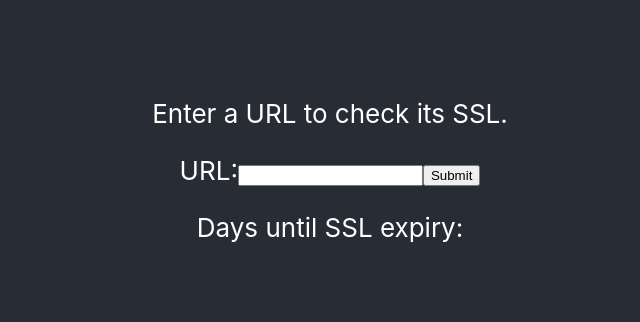
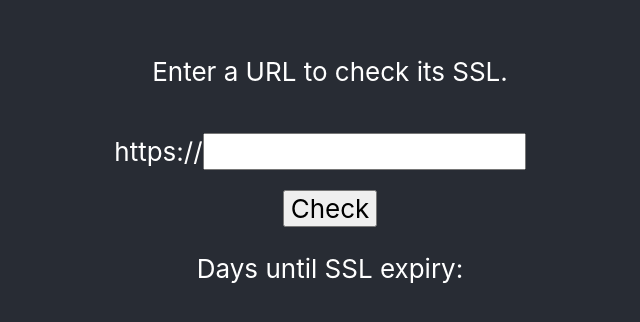
Before and after one commit to discopatrick/check-my-ssl, a React (Create React App) app in the folder frontend/: page / in a window 1280 px wide. Shown: the part 230-552 px from the top of the page, without its empty margins (310-950 px from the left). Built offline with nearby package versions, Linux system fonts and the light colour scheme.

Commit message:
Improve component style

```diff
--- /dev/null
+++ b/frontend/src/URLForm.css
@@ -0,0 +1,19 @@
+.URLForm {
+  align-items: center;
+}
+
+.URLForm input {
+  font: inherit;
+  margin: 20px;
+}
+
+.URLForm input[type=text] {
+  width: 60%;
+  margin-left: 0;
+}
+
+.URLForm input[type=submit] {
+  -webkit-appearance: button;
+  display: block;
+  margin: auto;
+}
--- a/frontend/src/URLForm.js
+++ b/frontend/src/URLForm.js
@@ -1,4 +1,5 @@
 import React, { Component } from 'react';
+import './URLForm.css';
 
 class URLForm extends Component {
   constructor(props) {
@@ -38,13 +39,12 @@ class URLForm extends Component {
 
   render() {
     return (
-      <div>
+      <div className="URLForm">
         <form onSubmit={this.handleSubmit}>
           <label>
-            URL:
-            <input type="text" value={this.state.value} onChange={this.handleChange} />
+            https://<input type="text" value={this.state.value} onChange={this.handleChange} />
           </label>
-          <input type="submit" value="Submit" />
+          <input type="submit" value="Check" />
         </form>
         <p>Days until SSL expiry: {this.state.daysUntilSSLExpiry}</p>
       </div>
```
